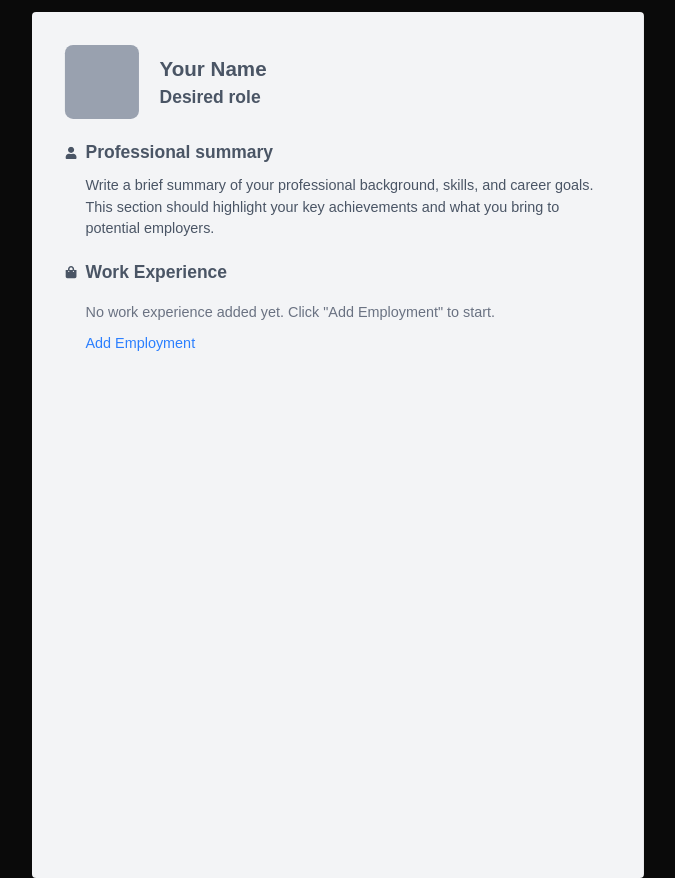
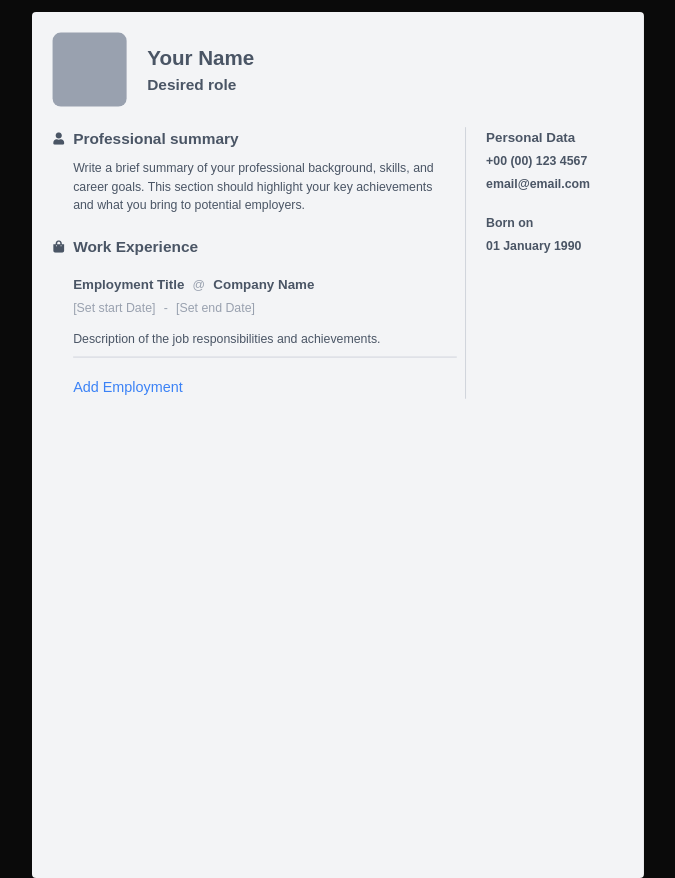
Before and after one commit to MarkDM/resumebuilder, a React (Vite) app: page / in a window 1280 px wide. Shown: the whole page, without its empty margins (368-1043 px from the left). Built offline with nearby package versions, Linux system fonts and the light colour scheme.

Commit message:
add personal data section

```diff
--- a/src/components/SortableList.tsx
+++ b/src/components/SortableList.tsx
@@ -30,12 +30,30 @@ function SortableItem({ id, children }: { id: string; children: ReactNode }) {
         cursor: 'grab',
     };
 
+    const handlePointerDown = (e: React.PointerEvent) => {
+        const target = e.target as HTMLElement;
+        if (
+            target.tagName === 'INPUT' ||
+            target.tagName === 'TEXTAREA' ||
+            target.isContentEditable
+        ) {
+            e.stopPropagation(); // Prevent drag start
+        }
+    };
+
     return (
-        <div ref={setNodeRef} style={style} {...attributes} {...listeners}>
+        <div
+            ref={setNodeRef}
+            style={style}
+            {...attributes}
+            {...listeners}
+            onPointerDownCapture={handlePointerDown}
+        >
             {children}
         </div>
     );
 }
+
 
 type SortableListProps = {
     children: ReactNode[];
@@ -52,9 +70,11 @@ export default function SortableList({ children }: SortableListProps) {
 
     }, [children]);
 
+
     const sensors = useSensors(
         useSensor(PointerSensor, {
-            activationConstraint: { distance: 5 },
+            activationConstraint: { distance: 5, },
+
         })
     );
 
--- a/src/components/sections/ResumeHeader.tsx
+++ b/src/components/sections/ResumeHeader.tsx
@@ -3,7 +3,7 @@ import ImageInput from '../ImageInput';
 import EditableText from '../EditableText';
 import type { ResumeDataHeader } from '../../types/ResumeData';
 
-export default function ResumeHeader() {
+export default function ResumeHeader({className}: { className?: string }) {
 
     const [resumeData, setResumeData] = useState<ResumeDataHeader>({
         name: 'Your Name',
@@ -13,7 +13,7 @@ export default function ResumeHeader() {
 
     return (
 
-        <div className="flex flex-row items-start h-18">
+        <div className={`${className} flex flex-row items-start h-18`}>
             <ImageInput onChangeImage={(imageBase64: string) => {
                 setResumeData(prev => ({
                     ...prev,
--- /dev/null
+++ b/src/components/sections/ResumePersonalData.tsx
@@ -0,0 +1,30 @@
+import React from 'react'
+import EditableText from '../EditableText'
+
+function ResumePersonalData({ className }: { className?: string }) {
+    return (
+        <div className={`flex flex-col ${className}`}>
+            <EditableText className='resume_subtitle_md text-start'>Personal Data</EditableText>
+
+            <EditableText className='resume_text font-semibold mt-1 text-start'>
+                +00 (00) 123 4567
+            </EditableText>
+
+            <EditableText className='resume_text font-semibold mt-1 text-start'>
+                email@email.com
+            </EditableText>
+
+
+            <EditableText className='resume_text font-semibold mt-5 text-start'>
+                Born on
+            </EditableText>
+
+            <EditableText className='resume_text font-semibold mt-1 text-start'>
+                01 January 1990
+            </EditableText>
+
+        </div>
+    )
+}
+
+export default ResumePersonalData
--- a/src/components/sections/work_experience/Employment.tsx
+++ b/src/components/sections/work_experience/Employment.tsx
@@ -14,10 +14,10 @@ function EmploymentComponent({ employment, className }: { employment: Employment
       </div>
 
 
-      <div className='flex flex-row items-center gap-2'>
-        <EditableText className='text-gray-400 text-sm'>{employment.startDate ? new Date(employment.startDate).toLocaleDateString(): '[Set start Date]'}</EditableText>
-        <span className='text-gray-400 text-sm'>-</span>
-        <EditableText className='text-gray-400 text-sm'>{employment.endDate ? new Date(employment.endDate).toLocaleDateString() : '[Set end Date]'}</EditableText>
+      <div className='flex flex-row items-center gap-2 my-1'>
+        <EditableText className='text-gray-400 text-[12px]'>{employment.startDate ? new Date(employment.startDate).toLocaleDateString(): '[Set start Date]'}</EditableText>
+        <span className='text-gray-400 text-[12px]'>-</span>
+        <EditableText className='text-gray-400 text-[12px]'>{employment.endDate ? new Date(employment.endDate).toLocaleDateString() : '[Set end Date]'}</EditableText>
       </div>
 
 
--- a/src/components/sections/work_experience/ResumeWorkExperience.tsx
+++ b/src/components/sections/work_experience/ResumeWorkExperience.tsx
@@ -12,14 +12,14 @@ import { TbMenuOrder } from 'react-icons/tb';
 function ResumeWorkExperience({ className }: { className?: string }) {
 
     const [employments, setEmployments] = useState<Employment[]>([
-        // {
-        //     id: '1',
-        //     companyName: 'Tech Solutions Inc.',
-        //     jobTitle: 'Software Engineer',
-        //     startDate: '2020-01-15',
-        //     endDate: '2022-06-30',
-        //     description: 'Developed and maintained web applications using React and Node.js.'
-        // },
+        {
+            id: '1',
+            companyName: 'Company Name',
+            jobTitle: 'Employment Title',
+            startDate: '',
+            endDate: '',
+            description: 'Description of the job responsibilities and achievements.'
+        },
         // {
         //     id: '2',
         //     companyName: 'Creative Agency Ltd.',
@@ -51,7 +51,7 @@ function ResumeWorkExperience({ className }: { className?: string }) {
                     <SortableList>
                         {
                             employments.map((employment) =>
-                                <div className='group relative cursor-move' key={employment.id}>
+                                <div className='group relative' key={employment.id}>
                                     <EmploymentComponent employment={employment} className='ml-5 z-100' />
                                     <div className="absolute flex -ml-2 left-0 top-0 h-full opacity-0 group-hover:opacity-50 transition-opacity duration-200">
 
@@ -84,12 +84,12 @@ function ResumeWorkExperience({ className }: { className?: string }) {
 
             <div className="ml-5 mt-2">
                 <button
-                    className="text-blue-500 hover:underline text-sm"
+                    className="text-primary hover:underline text-sm"
                     onClick={() => {
                         const newEmployment: Employment = {
                             id: String(employments.length + 1),
                             companyName: 'Compay Name',
-                            jobTitle: 'Job Title',
+                            jobTitle: 'Employment Title',
                             //startDate: new Date().toISOString().split('T')[0],
                             startDate: '',
                             endDate: '',
--- a/src/index.css
+++ b/src/index.css
@@ -71,16 +71,16 @@
 }
 
 .resume_subtitle {
-  @apply text-[17px] font-semibold text-gray-600;
+  @apply text-[15px] font-semibold text-gray-600;
 }
 
 .resume_subtitle_md {
-  @apply text-[15px] font-semibold text-gray-600;
+  @apply text-[13px] font-semibold text-gray-600;
 }
 
 
 .resume_text{
-  @apply text-gray-600 text-[14px];
+  @apply text-gray-600 text-[12px];
 }
 
 html {
--- a/src/pages/ResumeBuilder.tsx
+++ b/src/pages/ResumeBuilder.tsx
@@ -5,6 +5,7 @@ import ResumeHeader from '../components/sections/ResumeHeader';
 import ResumeProfessionalSummary from '../components/sections/ResumeProfessionalSummary';
 import ResumeWorkExperience from '../components/sections/work_experience/ResumeWorkExperience';
 import SortableList from '../components/SortableList';
+import ResumePersonalData from '../components/sections/ResumePersonalData';
 
 
 
@@ -57,10 +58,25 @@ export default function ResumeBuilder() {
                     transformOrigin: 'top left',
                 }}
             >
-                <div className="bg-gray-100 w-full h-full p-8 rounded-sm">
-                    <ResumeHeader />
-                    <ResumeProfessionalSummary className='mt-5'/>
-                    <ResumeWorkExperience className='mt-5'/>
+                <div className="bg-gray-100 w-full h-full p-5 rounded-sm">
+                    <ResumeHeader className='mb-5' />
+
+                    <div className='flex item'>
+                        <div className='flex-3'>
+                            <ResumeProfessionalSummary className='mb-5 mr-2' />
+                            <ResumeWorkExperience className='mr-2'/>
+                        </div>
+
+                        <div className='w-[1px] bg-gray-300'></div>
+
+                        <div className='flex-1 ml-5'>
+
+                            <ResumePersonalData>
+
+                            </ResumePersonalData>
+                        </div>
+
+                    </div>
 
                 </div>
             </div>
```
